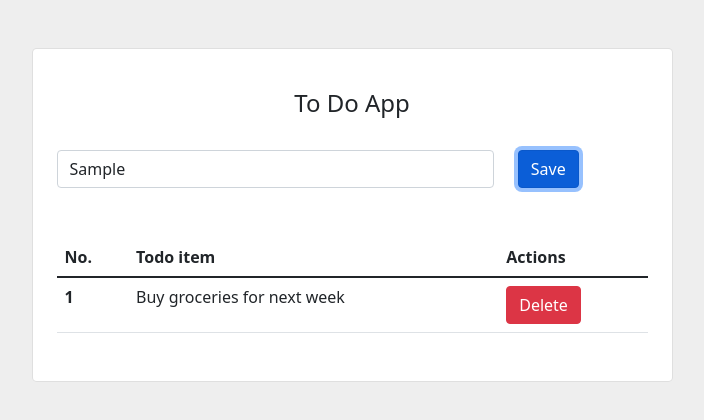
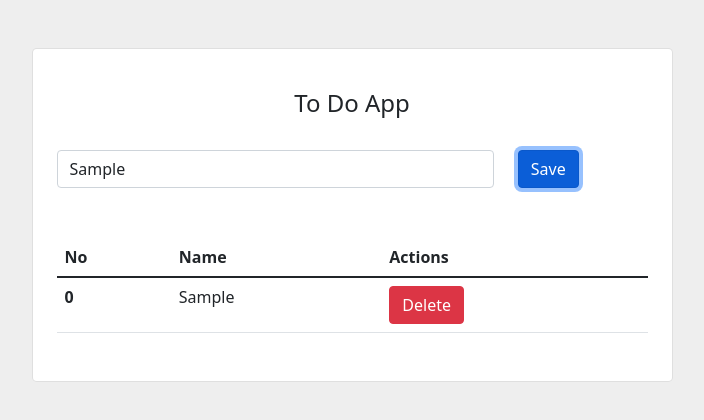
Before and after one commit to rajrachchh14/React-Todo-Function-Base, a React (Create React App) app: page / in a window 1280 px wide. Both pictures are taken after typing "Sample" into the empty fields and a click on the button "Save". Shown: the top 420 px of the page, without its empty margins (288-992 px from the left). Built offline with nearby package versions, Linux system fonts and the light colour scheme.

Commit message:
1 file modified

```diff
--- a/src/App.js
+++ b/src/App.js
@@ -1,9 +1,22 @@
-import React from 'react';
+import React, { useState } from 'react';
 
 export default function App() {
+  const [TaskName, setTaskName] = useState('');
+  const [TaskList, setTaskList] = useState([]);
+
+  let InputValue = (e) => {
+    // console.log(e.target.value);
+    setTaskName(e.target.value);
+  };
+
+  let Submit = () => {
+    setTaskList((OldData) => {
+      return [...OldData, TaskName];
+    });
+  };
+
   return (
     <>
-      <div>
       <section className="vh-100 section">
         <div className="container py-5">
           <div className="row d-flex justify-content-center align-items-center ">
@@ -17,15 +30,20 @@ export default function App() {
                       <div className="form-outline">
                         <input
                           type="text"
-                            id="form1"
                           className="form-control"
                           placeholder="Enter a task here"
+                          name="taskName"
+                          onChange={InputValue}
                         />
                       </div>
                     </div>
 
                     <div className="col-2">
-                        <button type="submit" className="btn btn-primary">
+                      <button
+                        type="submit"
+                        className="btn btn-primary"
+                        onClick={Submit}
+                      >
                         Save
                       </button>
                     </div>
@@ -34,16 +52,17 @@ export default function App() {
                   <table className="table mb-4">
                     <thead>
                       <tr>
-                          <th scope="col">No.</th>
-                          <th scope="col">Todo item</th>
-
+                        <th scope="col">No</th>
+                        <th scope="col">Name</th>
                         <th scope="col">Actions</th>
                       </tr>
                     </thead>
                     <tbody>
-                        <tr>
-                          <th scope="row">1</th>
-                          <td>Buy groceries for next week</td>
+                      {TaskList.map((items, index) => {
+                        return (
+                          <tr key={index}>
+                            <th scope="row">{index}</th>
+                            <td>{items}</td>
 
                             <td>
                               <button type="submit" className="btn btn-danger">
@@ -51,6 +70,8 @@ export default function App() {
                               </button>
                             </td>
                           </tr>
+                        );
+                      })}
                     </tbody>
                   </table>
                 </div>
@@ -59,7 +80,6 @@ export default function App() {
           </div>
         </div>
       </section>
-      </div>
     </>
   );
 }
```
Lines whose indentation alone changed are shown as unchanged.
